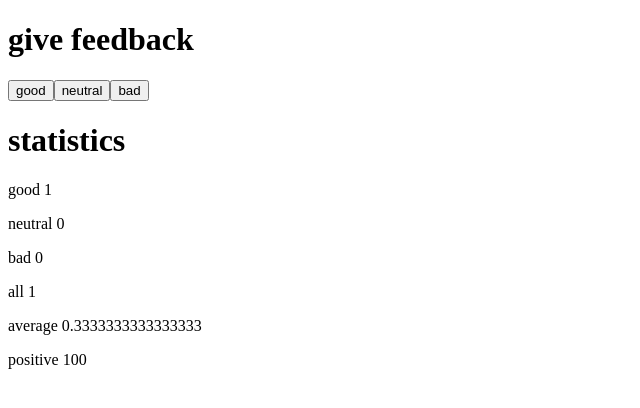
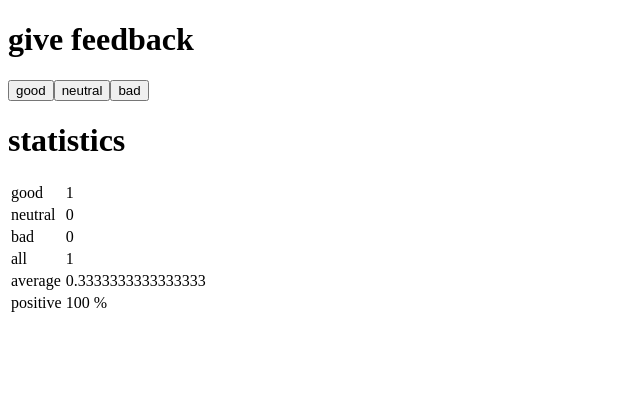
Before and after one commit to judeomondi/full-stack-open, a React (Vite) app in the folder part1/unicafe/: page / in a window 1280 px wide. Both pictures are taken after a click on the button "good". Shown: the top 408 px of the page, without its empty margins (0-640 px from the left). Built offline with nearby package versions, Linux system fonts and the light colour scheme.

Commit message:
1.11*: unicafe step 6

```diff
--- a/part1/unicafe/src/App.jsx
+++ b/part1/unicafe/src/App.jsx
@@ -9,18 +9,20 @@ const Statistics = ({good, neutral, bad, all, average, positive}) => {
     )
   }
   return (
-    <div>
+    <table>
+      <tbody>
         <StatisticLine text='good' value={good}/>
         <StatisticLine text='neutral' value={neutral}/>
         <StatisticLine text='bad' value={bad}/>
         <StatisticLine text='all' value={all}/>
         <StatisticLine text='average' value={average}/>
         <StatisticLine text='positive' value={positive}/>
-   </div>
+      </tbody>
+   </table>
   )
 }
 
-const StatisticLine = ({text, value}) => <p>{text} {value}</p>
+const StatisticLine = ({text, value}) => <tr><td>{text}</td><td>{value}</td></tr>
 
 const App = () => {
   // save clicks of each button to its own state
@@ -56,6 +58,8 @@ const App = () => {
     setPositive((good/tot) * 100)
   }
 
+  const positvePercentage = positive + " %"
+
   return (
     <div>
       <Header text="give feedback"/>
@@ -63,7 +67,7 @@ const App = () => {
       <Button onClick={handleNeutralClick} text="neutral"/>
       <Button onClick={handleBadClick} text="bad"/>
       <Header text="statistics"/>
-      <Statistics good={good} bad={bad} neutral={neutral} all={total} average={average} positive={positive}/>
+      <Statistics good={good} bad={bad} neutral={neutral} all={total} average={average} positive={positvePercentage}/>
     </div>
   )
 }
```
Lines whose indentation alone changed are shown as unchanged.
